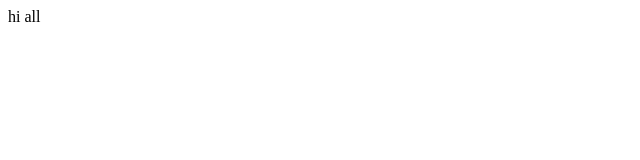
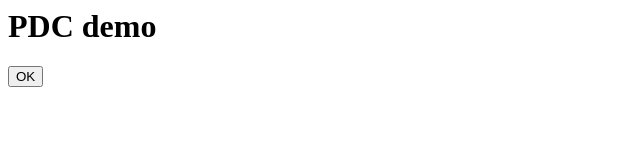
Before and after one commit to Nafees-Mohamed/demo, a plain HTML site: page index.html in a window 1280 px wide. Shown: the whole page, without its empty margins (0-640 px from the left). Drawn offline with Linux system fonts and the light colour scheme.

Commit message:
Update index.html

```diff
--- a/index.html
+++ b/index.html
@@ -1 +1,2 @@
-hi all
+<h1>PDC demo </h1>
+<button>OK</button>
```
